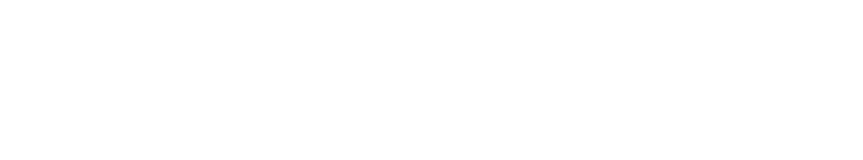
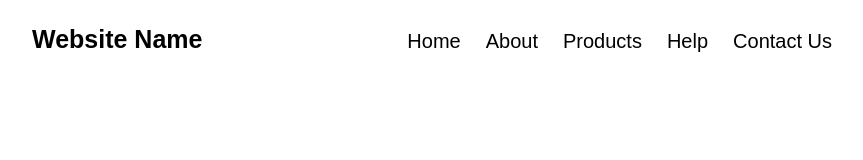
Before and after one commit to md-mahin-islam-mahi/basic-practice, a plain HTML site: page index.html in a window 1280 px wide. Shown: the whole page, without its empty margins (208-1071 px from the left). Drawn offline with Linux system fonts and the light colour scheme.

Commit message:
navbar added

```diff
--- a/index.html
+++ b/index.html
@@ -8,6 +8,22 @@
     <link rel="stylesheet" href="style.css">
 </head>
 <body>
-
+    <!-- Navbar section -->
+    <section>
+        <div class="navbar">
+            <div class="nav-name">
+                <h3>Website Name</h3>
+            </div>
+            <div class="nav-menu">
+                <ul>
+                    <li><a href="#">Home</a></li>
+                    <li><a href="#">About</a></li>
+                    <li><a href="#">Products</a></li>
+                    <li><a href="#">Help</a></li>
+                    <li><a href="#">Contact Us</a></li>
+                </ul>
+            </div>
+        </div>
+    </section>
 </body>
 </html>
--- a/style.css
+++ b/style.css
@@ -0,0 +1,43 @@
+*{
+    font-family: sans-serif;
+}
+
+body{
+    height: 100vh;
+    width: 100vh;
+    box-sizing: border-box;
+    margin: 0 auto;
+}
+
+.navbar{
+    display: flex;
+    justify-content: space-between;
+}
+
+.nav-name h3{
+    font-size: 25px
+}
+
+.nav-menu ul{
+    display: flex;
+    justify-content: space-evenly;
+    margin-top: 30px;
+}
+
+.nav-menu ul li{
+    list-style: none;
+}
+
+.nav-menu ul li a{
+    text-decoration: none;
+    color: #000;
+    font-size: 20px;
+    font-weight: 500;
+    margin-left: 25px;
+    transition: 0.3s ease;
+}
+
+.nav-menu ul li a:hover{
+    color: #696969;
+    border-bottom: 1px solid #696969;
+}
```
